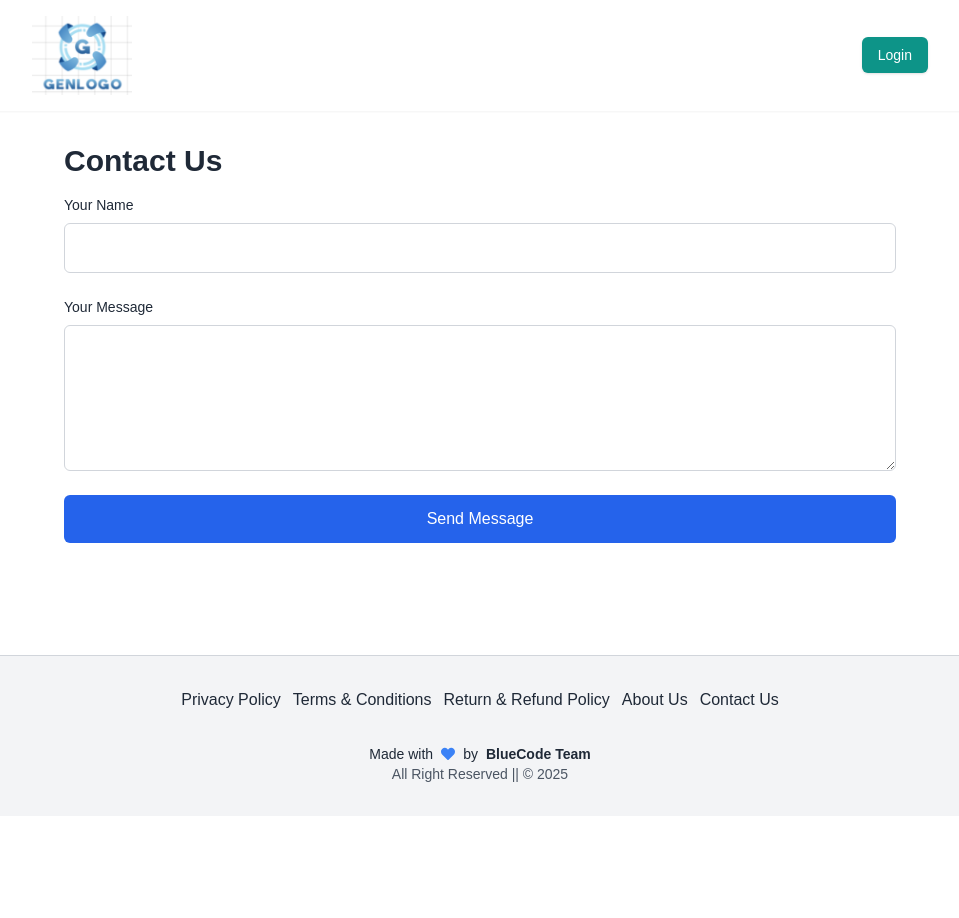
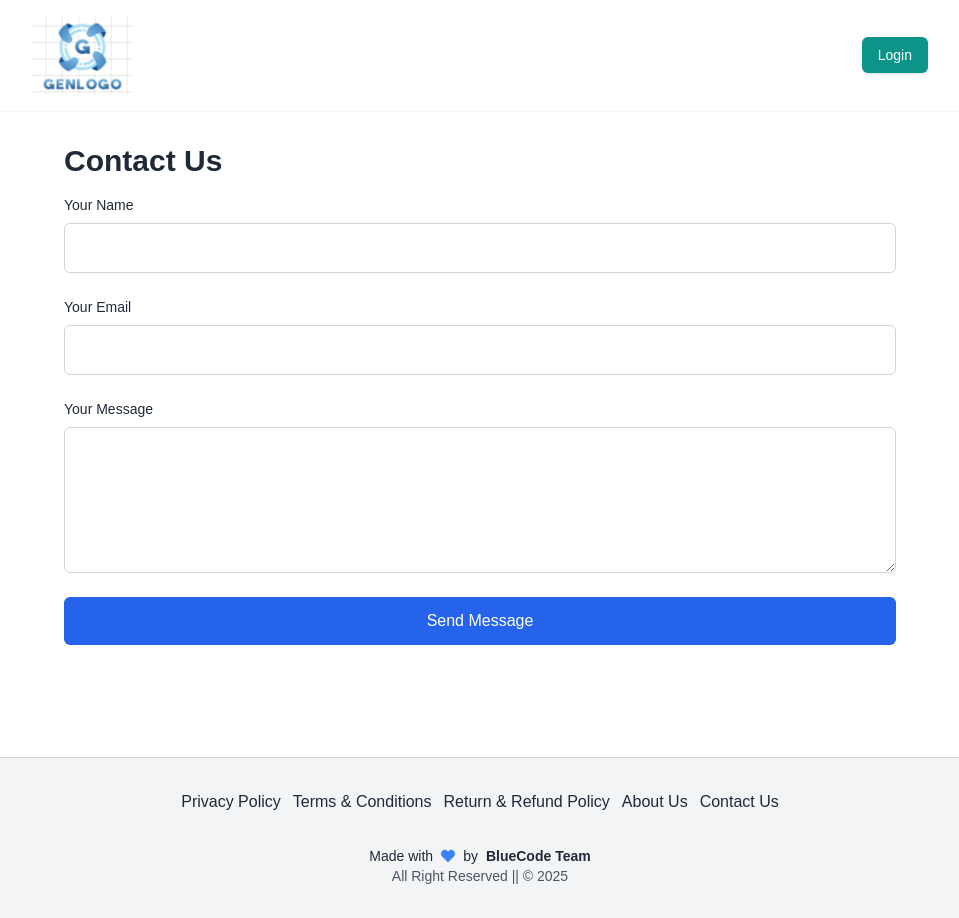
Before and after one commit to Praveen-kumar1Singh/AI-Logo-Image-generator, a Next.js app: page /contact-us in a window 1280 px wide. Shown: the whole page, without its empty margins (160-1119 px from the left). Before the commit the page ends 816 px from the top, so only its background shows below. Built offline with nearby package versions, Linux system fonts and the light colour scheme; no server answers; a web font is replaced by a local one.

Commit message:
Update page.js

```diff
--- a/app/contact-us/page.js
+++ b/app/contact-us/page.js
@@ -4,6 +4,7 @@
 
 export default function ContactUsPage() {
   const [name, setName] = useState('');
+  const [email, setEmail] = useState('');
   const [message, setMessage] = useState('');
   const [loading, setLoading] = useState(false);
   const [status, setStatus] = useState('');
@@ -18,7 +19,7 @@
         headers: {
           'Content-Type': 'application/json',
         },
-        body: JSON.stringify({ name, message }),
+        body: JSON.stringify({ name, email, message }),
       });
 
       const data = await res.json();
@@ -34,6 +35,7 @@
 
     setLoading(false);
     setName('');
+    setEmail('');
     setMessage('');
   };
 
@@ -50,6 +52,19 @@
             required
             value={name}
             onChange={(e) => setName(e.target.value)}
+            className="p-3 border border-gray-300 rounded-md focus:outline-none focus:ring-2 focus:ring-blue-500"
+          />
+        </div>
+
+        <div className="flex flex-col space-y-2">
+          <label htmlFor="email" className="text-sm font-medium">Your Email</label>
+          <input
+            type="email"
+            id="email"
+            name="email"
+            required
+            value={email}
+            onChange={(e) => setEmail(e.target.value)}
             className="p-3 border border-gray-300 rounded-md focus:outline-none focus:ring-2 focus:ring-blue-500"
           />
         </div>
```
